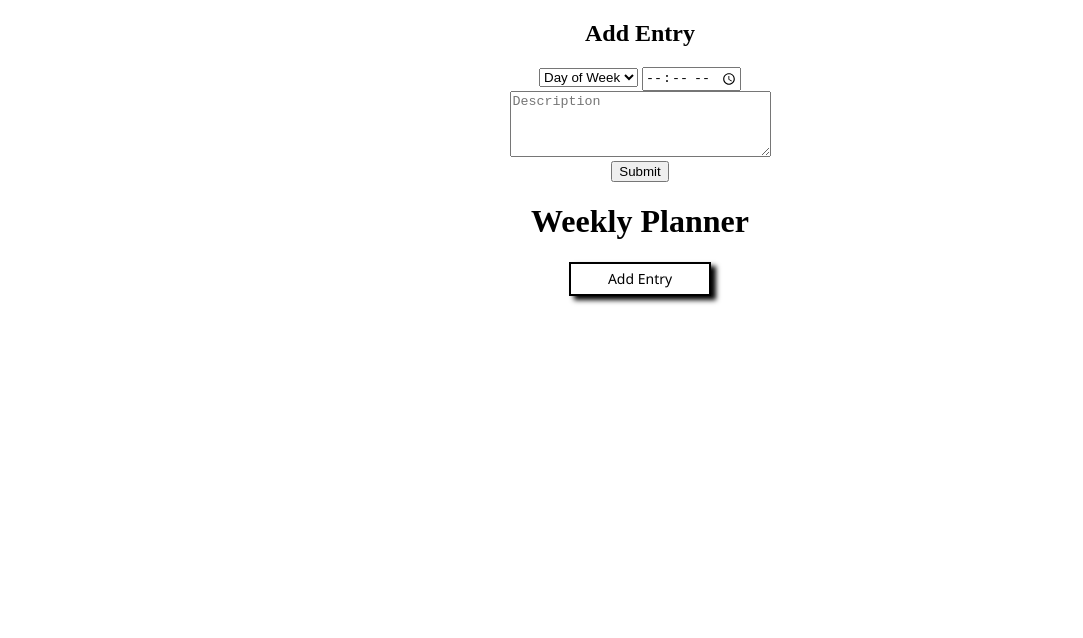
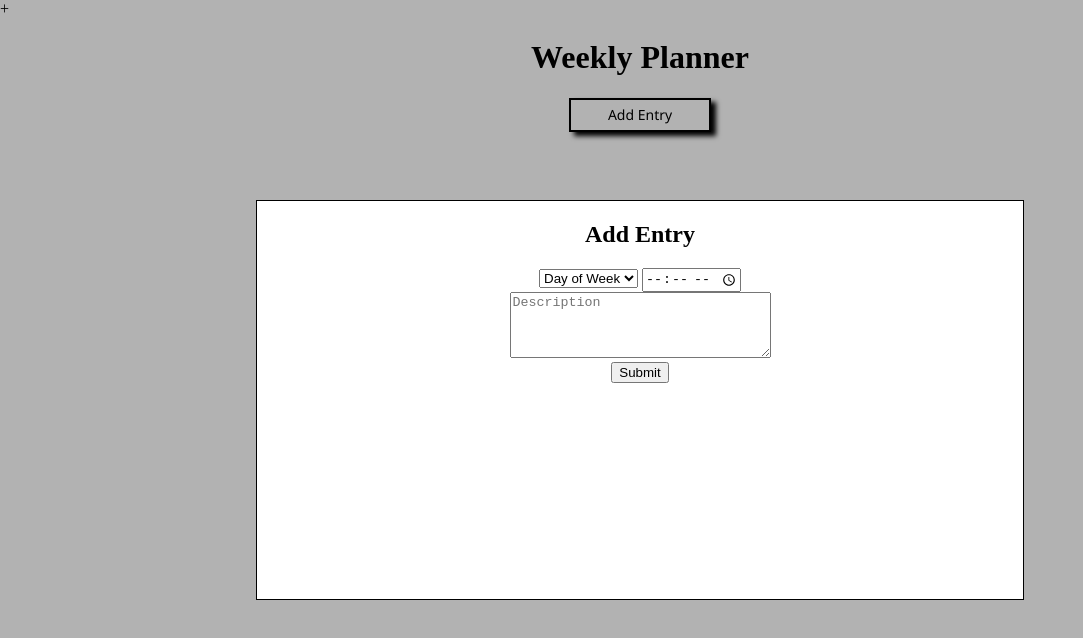
Before and after one commit to AndyPark20/week-planner, a plain HTML site: page index.html in a window 1280 px wide. Shown: the whole page, without its empty margins (0-1083 px from the left). Drawn offline with Linux system fonts and the light colour scheme.

Commit message:
added modal

```diff
--- a/index.html
+++ b/index.html
@@ -1,26 +1,22 @@
 <!DOCTYPE html>
 <html lang="en">
+
 <head>
   <meta charset="UTF-8" />
   <meta name="viewport" content="width=device-width, initial-scale=1.0" />
   <title>Week Planner</title>
   <link rel="stylesheet" href="styles.css" />
   <link rel="preconnect" href="https://fonts.gstatic.com" />
-    <link
-      href="https://fonts.googleapis.com/css2?family=Ubuntu:wght@500&display=swap"
-      rel="stylesheet"
-    />
+  <link href="https://fonts.googleapis.com/css2?family=Ubuntu:wght@500&display=swap" rel="stylesheet" />
   <link rel="preconnect" href="https://fonts.gstatic.com" />
-    <link
-      href="https://fonts.googleapis.com/css2?family=Noto+Sans&display=swap"
-      rel="stylesheet"
-    />
+  <link href="https://fonts.googleapis.com/css2?family=Noto+Sans&display=swap" rel="stylesheet" />
 </head>
++
 
 <body>
   <div class="container">
     <div class="modal">
-        <div class="pop-up"></div>
+      <div class="pop-up">
         <form id="form-input">
           <div class="modal-row">
             <h2>Add Entry</h2>
@@ -39,16 +35,16 @@
             </select>
             <input type="time" class="time" name="time" min="12:00" max="24:00">
             <div class="description-row">
-            <textarea class="description" type="text" rows="4" cols="30" name="description" placeholder="Description"></textarea>
+              <textarea class="description" type="text" rows="4" cols="30" name="description"
+                placeholder="Description"></textarea>
             </div>
             <div class="button-row">
               <button class="submit" type="submit">Submit</button>
+            </div>
+          </div>
         </form>
       </div>
-
     </div>
-      </div>
-
     <div class="row">
       <div class="column-full">
         <h1>Weekly Planner</h1>
@@ -57,7 +53,8 @@
         <button type="submit" class="button">Add Entry</button>
       </div>
     </div>
+    <script src="main.js"></script>
   </div>
-    <script src="main.js"></script>
 </body>
+
 </html>
--- a/styles.css
+++ b/styles.css
@@ -37,3 +37,21 @@ body {
   background-color: lightblue;
   cursor: pointer;
 }
+
+.pop-up {
+  height:50%;
+  width:60%;
+  background-color:white;
+  border:1px solid black;
+  align-self:center;
+}
+
+.modal {
+  width:100%;
+  height:100vh;
+  position:fixed;
+  background: rgba(0,0,0,0.3);
+  display:flex;
+  justify-content: center;
+  top:0;
+}
```
Lines whose indentation alone changed are shown as unchanged.
